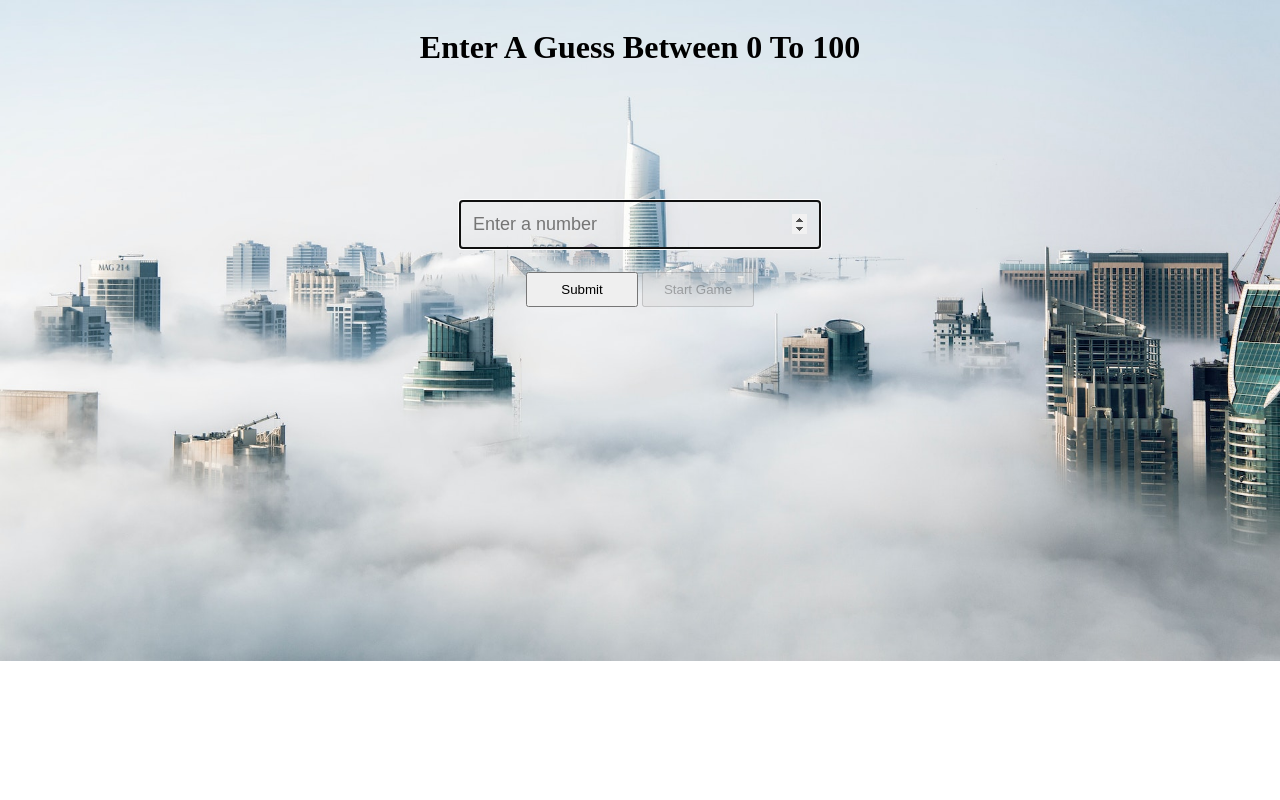
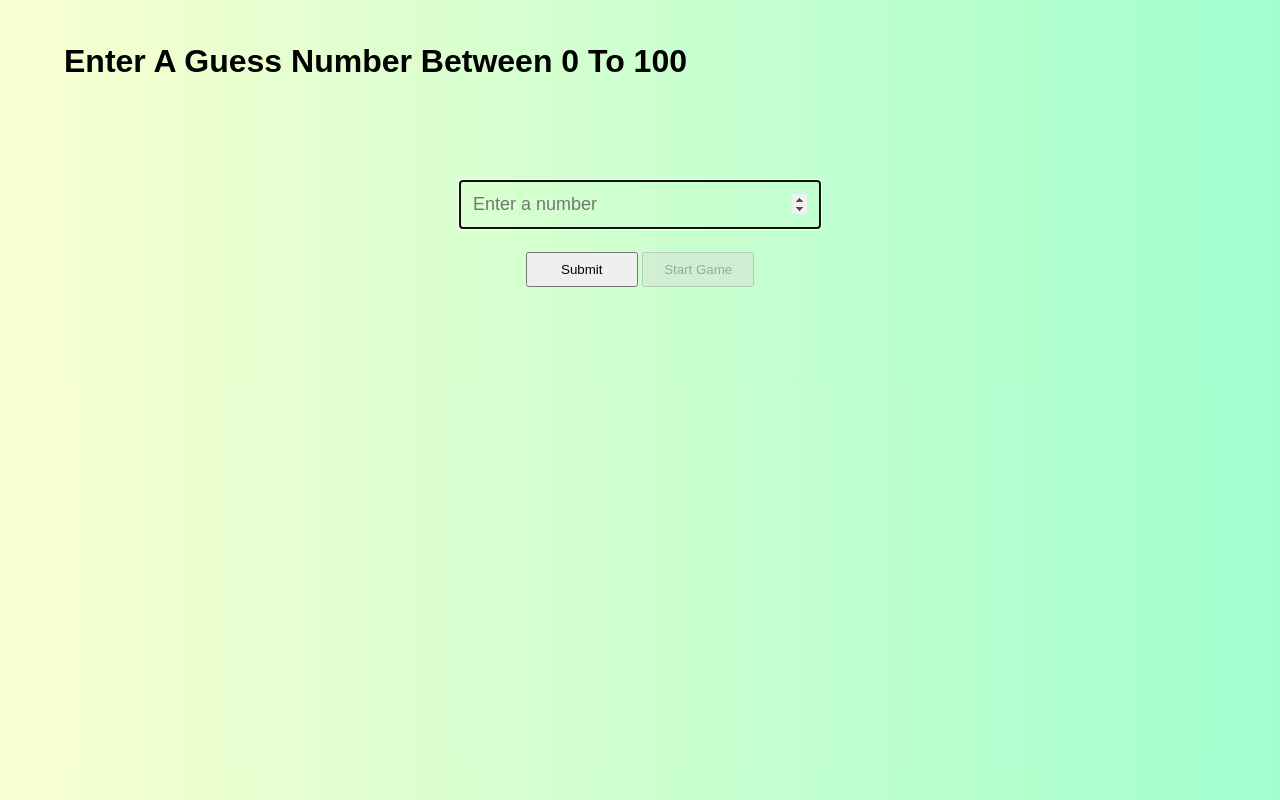
Before and after one commit to ksanni/javaScript-Challenge, a plain HTML site: page Guess the number/index.html in a window 1280 px wide. Drawn offline with Linux system fonts and the light colour scheme.

Commit message:
second update

```diff
--- a/Guess the number/index.html
+++ b/Guess the number/index.html
@@ -14,12 +14,16 @@
         cursor: not-allowed;
       }
       body {
+        margin: 0;
+        padding: 0;
+        width: 100%;
+        height: 100%;
         display: grid;
         place-items: center;
-        background-image: url(./wallpaper.jpg);
-        background-size: cover;
-        background-repeat: no-repeat;
-        background-position: 0rem -12rem;
+        /* background-image: url(./wallpaper.jpg); */
+        background: linear-gradient(to left, #A1FFCE, #FAFFD1); /* Gradient from top to bottom */
+        font-family: Arial, sans-serif;
+
       }
       .inpt {
         background-color: transparent;
@@ -27,7 +31,7 @@
         width: 334px;
         height: 21px;
         padding: 12px;
-        margin-top: 112px;
+        margin-top: 100px;
       }
       .button_Section {
         margin-top: 23px;
@@ -40,7 +44,10 @@
         font-size: 24px;
       }
       h1 {
+        width: 90%;
         font-size: 32px;
+        margin: 0 auto;
+        margin-top: 43px;
       }
       /* #congrats{
         display: none;
@@ -51,7 +58,7 @@
     </style>
   </head>
   <body>
-    <h1>Enter A Guess Between 0 To 100</h1>
+    <h1>Enter A Guess Number Between 0 To 100</h1>
     <input
       id="inputValue"
       class="inpt"
@@ -135,7 +142,7 @@
 
           }
         }
-        if (guess.length > 4) {
+        if (guess.length > 9) {
           console.log(guess.length);
           submit.style.backgroundColor = "red";
           submit.style.color = "white";
```
